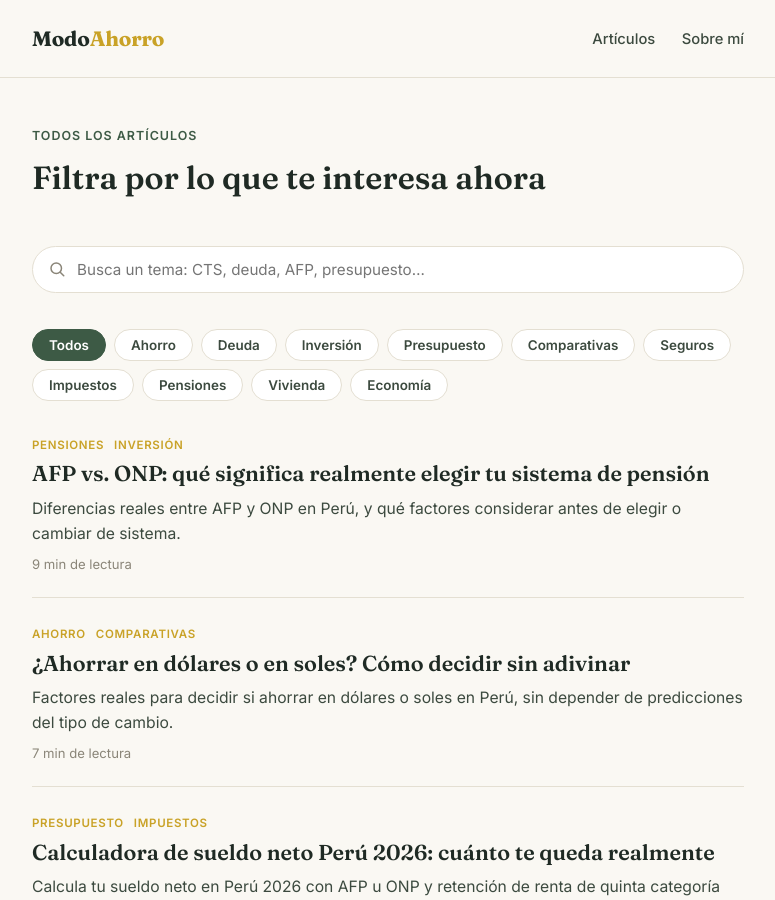
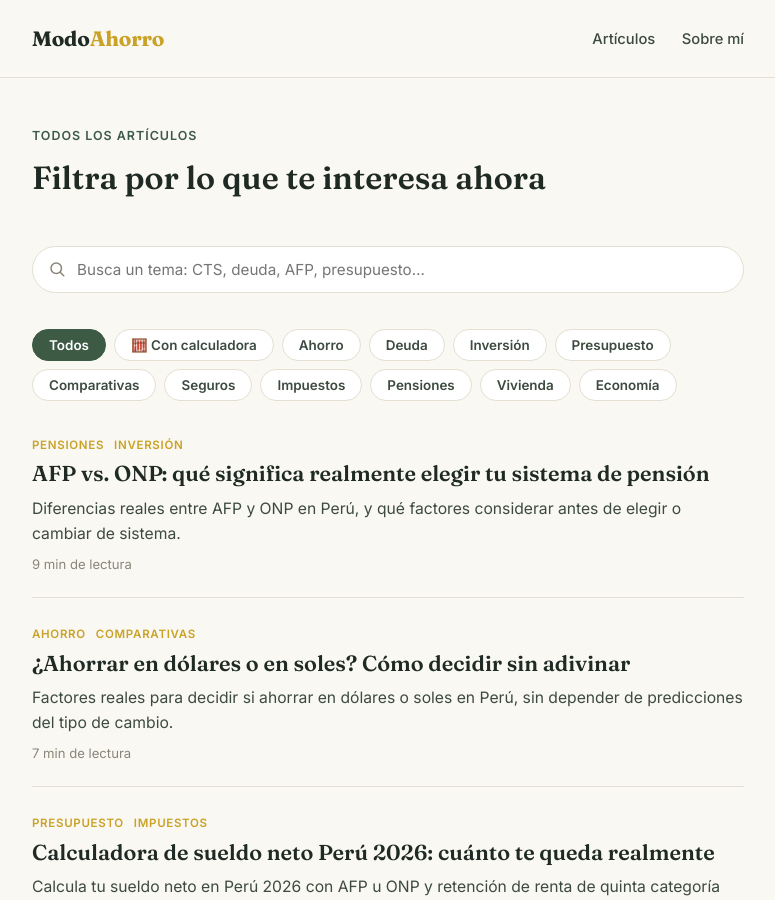
Before and after one commit to cguillenh22/modoahorro, a Jekyll site: the page built from articulos.html, in a window 1280 px wide and 900 px high. Shown: the whole window, without its empty margins (252-1027 px from the left). Built offline with Jekyll 4.4.1, drawn with Linux system fonts in a browser that asks for light colours.

Commit message:
Update articulos.html

```diff
--- a/articulos.html
+++ b/articulos.html
@@ -20,6 +20,7 @@ description: "Todas las guías de ModoAhorro sobre ahorro, deuda, inversión, pr
 
     <div class="filter-bar" id="filterBar">
       <button class="filter-btn active" data-filter="todos">Todos</button>
+      <button class="filter-btn" data-filter="calculadora">🧮 Con calculadora</button>
       <button class="filter-btn" data-filter="ahorro">Ahorro</button>
       <button class="filter-btn" data-filter="deuda">Deuda</button>
       <button class="filter-btn" data-filter="inversion">Inversión</button>
```
